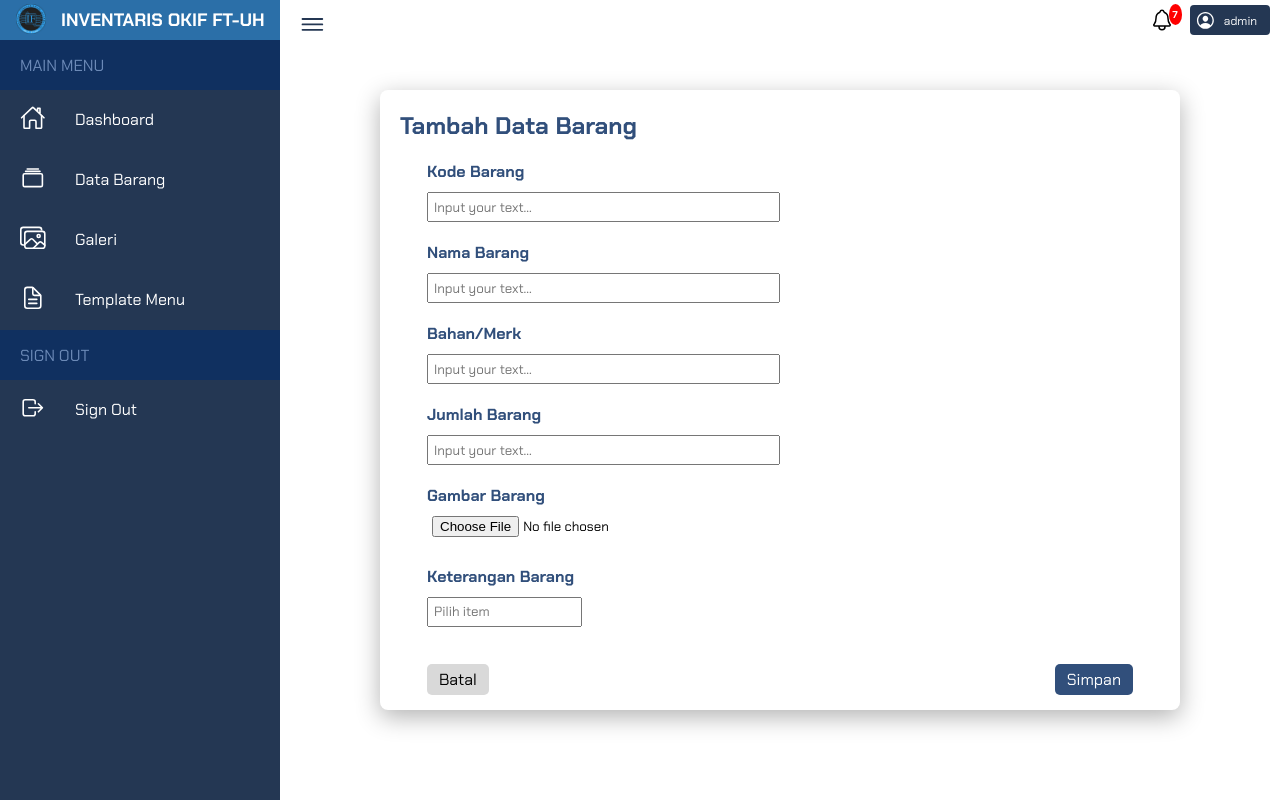
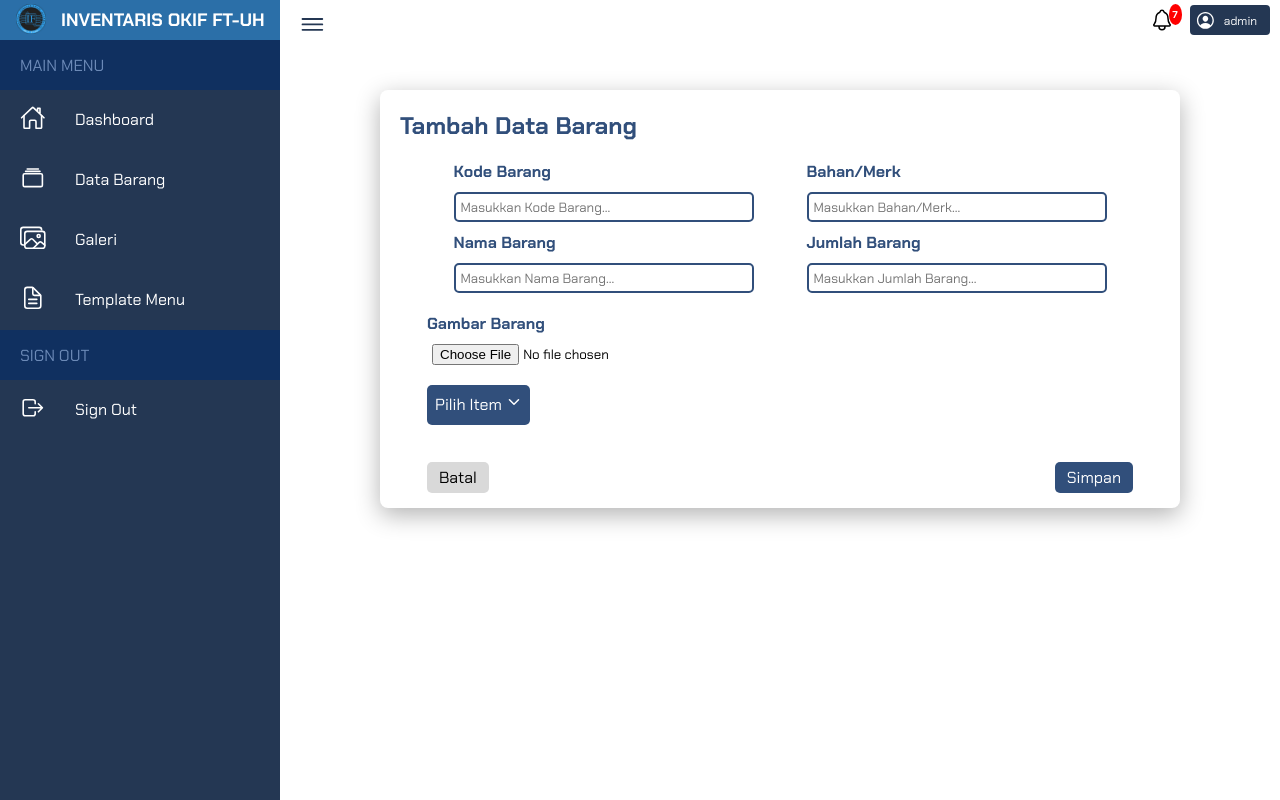
Before and after one commit to CloudDimperr/Dashboard, a CodeIgniter app: page /Sistem-informasi-klp-7/Databarang/tambahbarang in a window 1280 px wide. Run offline with CodeIgniter, Linux system fonts and the light colour scheme; data comes from the database, SQL or seed files in the repository; some libraries are stand-ins or nearby versions.

Commit message:
mengubah form tambah barang, edit barang dan signin, dan memperbaiki icon

```diff
--- a/Public/css/style.css
+++ b/Public/css/style.css
@@ -1830,6 +1856,24 @@ canvas#myChart2 {
     gap: 20px;
 }
 
+.form__input--row {
+    display: flex;
+    flex-direction: row;
+    justify-content: space-around;
+}
+
+.form__input--row1 {
+    display: flex;
+    flex-direction: column;
+    gap: 10px;
+}
+
+.form__input--row2 {
+    display: flex;
+    flex-direction: column;
+    gap: 10px;
+}
+
 .form__input{
     display: flex;
     flex-direction: column;
@@ -1843,6 +1887,26 @@ canvas#myChart2 {
 }
 
 .form__input input {
+    width: 300px;
+    height: 30px;
+    padding-left: 5px;
+    border: 2px solid var(--hoverblue);
+    border-radius: 5px;
+}
+
+.form__input--upload {
+    display: flex;
+    flex-direction: column;
+    width: 50%;
+    gap: 10px;
+}
+
+.form__input--upload label {
+    font-weight: 800;
+    color: var(--hoverblue);
+}
+
+.form__input--upload input {
     height: 30px;
     padding-left: 5px;
 }
@@ -1862,6 +1926,55 @@ canvas#myChart2 {
 .form__input--dropdown input {
     height: 30px;
     padding-left: 5px;
+}
+
+.form__input--dropbtn {
+    background-color: var(--hoverblue);
+    color: var(--white);
+    padding: 8px;
+    font-size: 16px;
+    border: none;
+    cursor: pointer;
+    border-radius: 5px;
+    height: 40px;
+    margin-top: -10px;
+}
+
+.form__input--dropbtn:hover, .form__input--dropbtn:focus {
+    background-color: var(--lightblue);
+}
+
+.form__input--dropdowncust {
+    position: relative;
+    display: inline-block;
+}
+
+.form__input--dropdowncontent {
+    display: none;
+    position: absolute;
+    background-color: var(--white);
+    min-width: 160px;
+    overflow: auto;
+    box-shadow: 0px 8px 16px 0px rgba(0,0,0,0.2);
+    z-index: 1;
+    border-radius: 5px;
+    border: 2px solid var(--hoverblue);
+}
+
+.form__input--dropdowncontent a {
+    color: black;
+    padding: 12px 16px;
+    text-decoration: none;
+    display: block;
+    border: 1px dashed var(--hoverblue);
+}
+
+.form__input--dropdowncust a:hover {
+    background-color: #f2f2f2;
+}
+
+.form__input--dropdownshow {
+    display: block;
 }
 
 .form__input--date {
--- a/Public/js/script.js
+++ b/Public/js/script.js
@@ -50,6 +50,23 @@ function viewAllFunc() {
     x.style.display = "block";
   } else {
     x.style.display = "none";
+  }
+}
+
+function dropdownFunc() {
+  document.getElementById("myDropdown").classList.toggle("form__input--dropdownshow");
+}
+
+window.onclick = function(event) {
+  if (!event.target.matches('.form__input--dropbtn')) {
+    var dropdowns = document.getElementsByClassName("form__input--dropdowncontent");
+    var i;
+    for (i = 0; i < dropdowns.length; i++) {
+      var openDropdown = dropdowns[i];
+      if (openDropdown.classList.contains('form__input--dropdownshow')) {
+        openDropdown.classList.remove('form__input--dropdownshow');
+      }
+    }
   }
 }
 
--- a/application/views/databarang/tambahbarang.php
+++ b/application/views/databarang/tambahbarang.php
@@ -1,52 +1,57 @@
                     <div class="additem__card">
                         <div class="additem__title">Tambah Data Barang</div>
                         <form class="input__wrapper" action="">
+                            <div class="form__input--row">
+                                <div class="form__input--row1">
                                     <!-- Kode Barang -->
                                     <div class="form__input">
                                         <label for="text">Kode Barang</label>
 
-                                <input type="text" name="" id="text" placeholder="Input your text...">
+                                        <input type="text" name="" id="text" placeholder="Masukkan Kode Barang...">
                                     </div>
 
                                     <!-- Nama Barang -->
                                     <div class="form__input">
                                         <label for="text">Nama Barang</label>
 
-                                <input type="text" name="" id="text" placeholder="Input your text...">
+                                        <input type="text" name="" id="text" placeholder="Masukkan Nama Barang...">
                                     </div>
-
+                                </div>
+                                <div class="form__input--row2">
                                     <!-- Bahan/Merk -->
                                     <div class="form__input">
                                         <label for="text">Bahan/Merk</label>
 
-                                <input type="text" name="" id="text" placeholder="Input your text...">
+                                        <input type="text" name="" id="text" placeholder="Masukkan Bahan/Merk...">
                                     </div>
 
                                     <!-- Jumlah Barang -->
                                     <div class="form__input">
                                         <label for="text">Jumlah Barang</label>
 
-                                <input type="text" name="" id="text" placeholder="Input your text...">
+                                        <input type="text" name="" id="text" placeholder="Masukkan Jumlah Barang...">
+                                    </div>
+                                </div>
                             </div>
 
                             <!-- Gambar Barang -->
-                            <div class="form__input">
+                            <div class="form__input--upload">
                                 <label for="file">Gambar Barang </label>
 
                                 <input type="file" name="" id="file">
                             </div>
 
-                            <!-- Drop down -->
-                            <div class="form__input--dropdown">
-                                <label for="dropdown"> Keterangan Barang </label>
-
-                                <input type="text" name="dropdown" placeholder="Pilih item" list="listoption">
-                                <datalist id="listoption">
-                                    <option value="Baik">
-                                    <option value="Kurang Baik">
-                                    <option value="Rusak">
-                                    <option value="Hilang">
-                                </datalist>
+                            <!-- Keterangan Barang -->
+                            <div class="form__input--dropdowncust">
+                                <button onclick="dropdownFunc()" type="button" class="form__input--dropbtn">
+                                    Pilih Item <ion-icon name="chevron-down-outline"></ion-icon>
+                                </button>
+                                <div id="myDropdown" class="form__input--dropdowncontent">
+                                    <a href="#">Baik</a>
+                                    <a href="#">Kurang Baik</a>
+                                    <a href="#">Rusak</a>
+                                    <a href="#">Hilang</a>
+                                </div>
                             </div>
 
                             <div class="item__addoption">
--- a/application/views/signin/signin.php
+++ b/application/views/signin/signin.php
@@ -1,8 +1,11 @@
 
     <div class="signin__container">
+        <div class="signin__card">
+            <div class="signin__card--row1">
                 <div class="signin__image"><img src="<?= base_url();?>/public/assets/okif.png" alt="logo okif"></div>
-        <div class="signin__card">
                 <div class="signin__title">APLIKASI<br>INVENTARIS OKIF FT-UH</div>
+            </div>
+            <div class="signin__card--row2">
                 <div class="signin__uname">
                     <div>Username</div>
                     <label>
@@ -22,3 +25,4 @@
                 </div>
             </div>
         </div>
+    </div>
```
Also changed, not shown: other parts of Public/css/style.css (+42 -16 lines), application/views/databarang/editbarang.php (+22 -17 lines), application/views/tempmenu/form.php (+9 -1 lines). Lines whose indentation alone changed are shown as unchanged.
